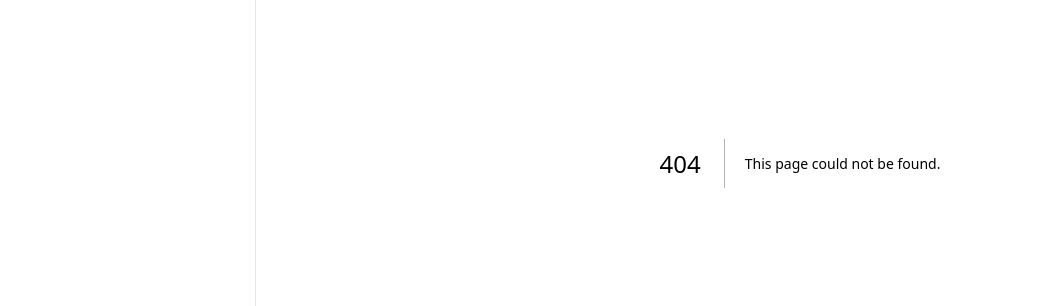
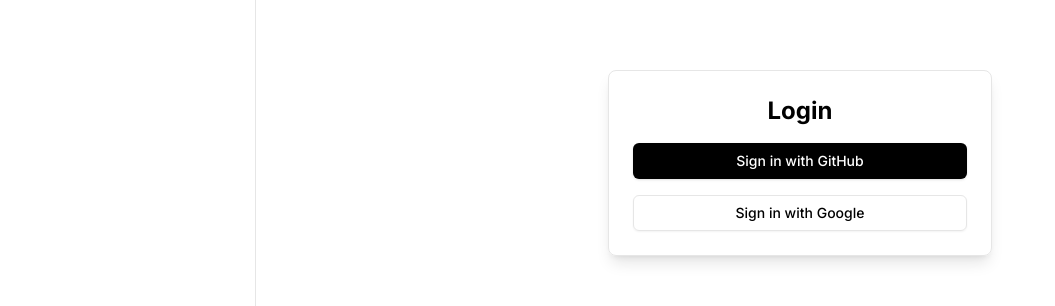
Before and after one commit to rdmclin2/create.vidol.chat, a Next.js app: page /login in a window 1280 px wide. Before the commit this address had no page. Shown: the part 269-575 px from the top of the page, without its empty margins (0-1055 px from the left). Built offline with nearby package versions, Linux system fonts and the light colour scheme; no server answers.

Commit message:
chore: add next-auth

```diff
--- a/package.json
+++ b/package.json
@@ -23,6 +23,7 @@
     "clsx": "^2.1.1",
     "lucide-react": "^0.469.0",
     "next": "15.1.3",
+    "next-auth": "5.0.0-beta.25",
     "react": "^19.0.0",
     "react-dom": "^19.0.0",
     "react-icons": "^5.4.0",
--- /dev/null
+++ b/src/app/login/page.tsx
@@ -0,0 +1,38 @@
+import { auth, signIn } from '@/auth'
+import { Button } from '@/components/ui/button'
+import { redirect } from 'next/navigation'
+
+export default async function LoginPage() {
+  const session = await auth()
+
+  // Return to home if already logged in
+  if (session?.user) {
+    redirect('/')
+  }
+
+  return (
+    <div className="flex min-h-screen flex-col items-center justify-center">
+      <div className="w-full max-w-sm space-y-4 rounded-lg border p-6 shadow-lg">
+        <h1 className="text-2xl font-bold text-center">Login</h1>
+        <form
+          action={async () => {
+            'use server'
+            await signIn('github')
+          }}
+        >
+          <Button className="w-full">Sign in with GitHub</Button>
+        </form>
+        <form
+          action={async () => {
+            'use server'
+            await signIn('google')
+          }}
+        >
+          <Button variant="outline" className="w-full">
+            Sign in with Google
+          </Button>
+        </form>
+      </div>
+    </div>
+  )
+}
--- /dev/null
+++ b/src/auth.ts
@@ -0,0 +1,37 @@
+import NextAuth from "next-auth"
+import GitHub from "next-auth/providers/github"
+import Google from "next-auth/providers/google"
+
+export const {
+  handlers: { GET, POST },
+  auth,
+  signIn,
+  signOut,
+} = NextAuth({
+  providers: [
+    GitHub({
+      clientId: process.env.GITHUB_ID,
+      clientSecret: process.env.GITHUB_SECRET,
+    }),
+    Google({
+      clientId: process.env.GOOGLE_CLIENT_ID,
+      clientSecret: process.env.GOOGLE_CLIENT_SECRET,
+    }),
+  ],
+  pages: {
+    signIn: '/login',
+  },
+  callbacks: {
+    authorized({ auth, request: { nextUrl } }) {
+      const isLoggedIn = !!auth?.user
+      const isOnDashboard = nextUrl.pathname.startsWith('/dashboard')
+      if (isOnDashboard) {
+        if (isLoggedIn) return true
+        return false // Redirect unauthenticated users to login page
+      } else if (isLoggedIn) {
+        return Response.redirect(new URL('/dashboard', nextUrl))
+      }
+      return true
+    },
+  },
+})
--- /dev/null
+++ b/src/middleware.ts
@@ -0,0 +1,11 @@
+import NextAuth from 'next-auth'
+import { auth } from './auth'
+
+export default auth((req) => {
+  // req.auth
+})
+
+// Optionally, don't invoke Middleware on some paths
+export const config = {
+  matcher: ['/((?!api|_next/static|_next/image|favicon.ico).*)'],
+}
```
